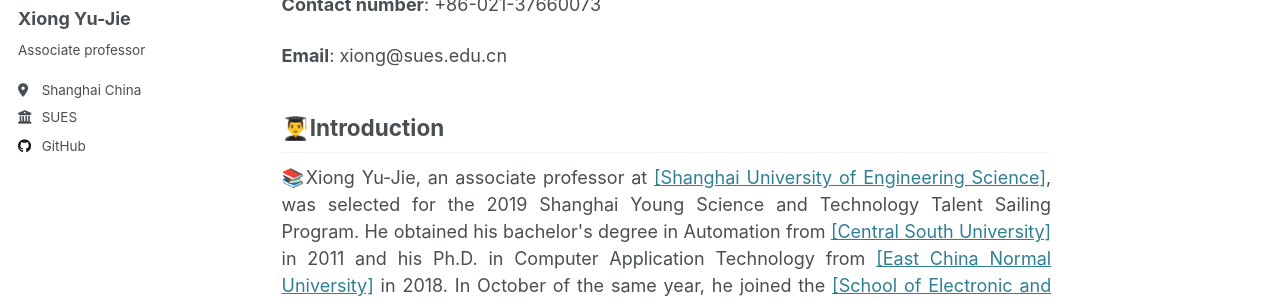
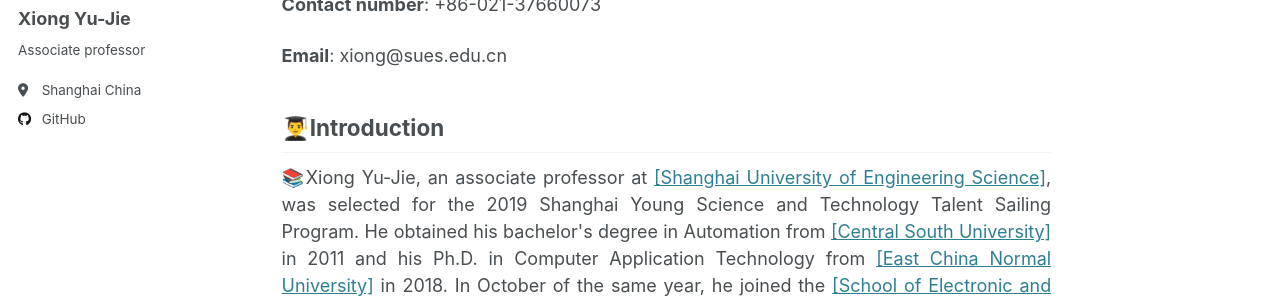
Before and after one commit to X-Lab-CN/introduce, a Jekyll site: the page built from _pages/about.md, in a window 1280 px wide. Shown: the part 335-635 px from the top of the page. Built offline with Jekyll 4.4.1, drawn with Linux system fonts in a browser that asks for light colours.

Commit message:
Update _config.yml

```diff
--- a/_config.yml
+++ b/_config.yml
@@ -27,7 +27,7 @@ author:
   pronouns         : # "her"
   bio              : "Associate professor"
   location         : "Shanghai China"
-  employer         : "SUES"
+  # employer         : "SUES"
   uri              : #
   # email            : ""
 
```
